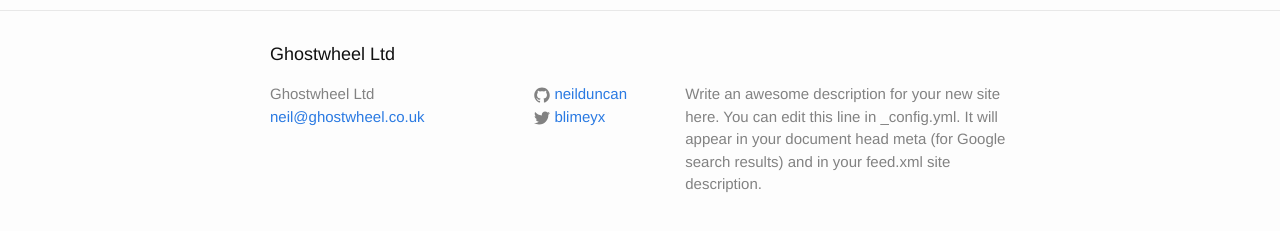
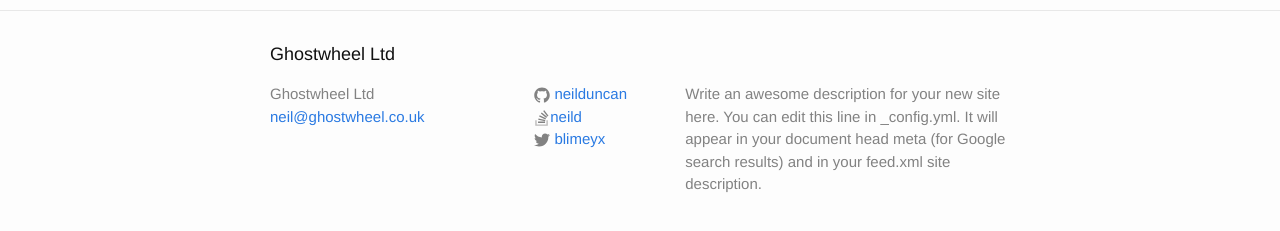
Before and after one commit to neilduncan/neilduncan.github.io, a Jekyll site: the page built from index.html, in a window 1280 px wide. Shown: the part 286-517 px from the top of the page. Built offline with Jekyll 4.4.1, drawn with Linux system fonts in a browser that asks for light colours.

Commit message:
playing with stackoverflow svgs

```diff
--- a/_config.yml
+++ b/_config.yml
@@ -16,6 +16,8 @@ baseurl: "" # the subpath of your site, e.g. /blog
 url: "http://www.ghostwheel.co.uk" # the base hostname & protocol for your site
 twitter_username: blimeyx
 github_username:  neilduncan
+stackoverflow_username: neild
+stackoverflow_userid: 283552
 
 # Build settings
 markdown: kramdown
--- a/_includes/footer.html
+++ b/_includes/footer.html
@@ -20,6 +20,13 @@
           </li>
           {% endif %}
 
+          {% if site.stackoverflow_username and site.stackoverflow_userid %}
+          <li>
+            {% include icon-stackoverflow.html username=site.stackoverflow_username userid=site.stackoverflow_userid %}
+          </li>
+          {% endif %}
+
+
           {% if site.twitter_username %}
           <li>
             {% include icon-twitter.html username=site.twitter_username %}
--- /dev/null
+++ b/_includes/icon-stackoverflow.html
@@ -0,0 +1 @@
+<a href="https://stackoverflow.com/users/{{ include.userid }}/{{ include.username }}"><span class="icon icon--stackoverflow">{% include icon-stackoverflow.svg %}</span><span class="username">{{ include.username }}</span></a>
```
Also changed, not shown: _includes/icon-stackoverflow.svg (added).
